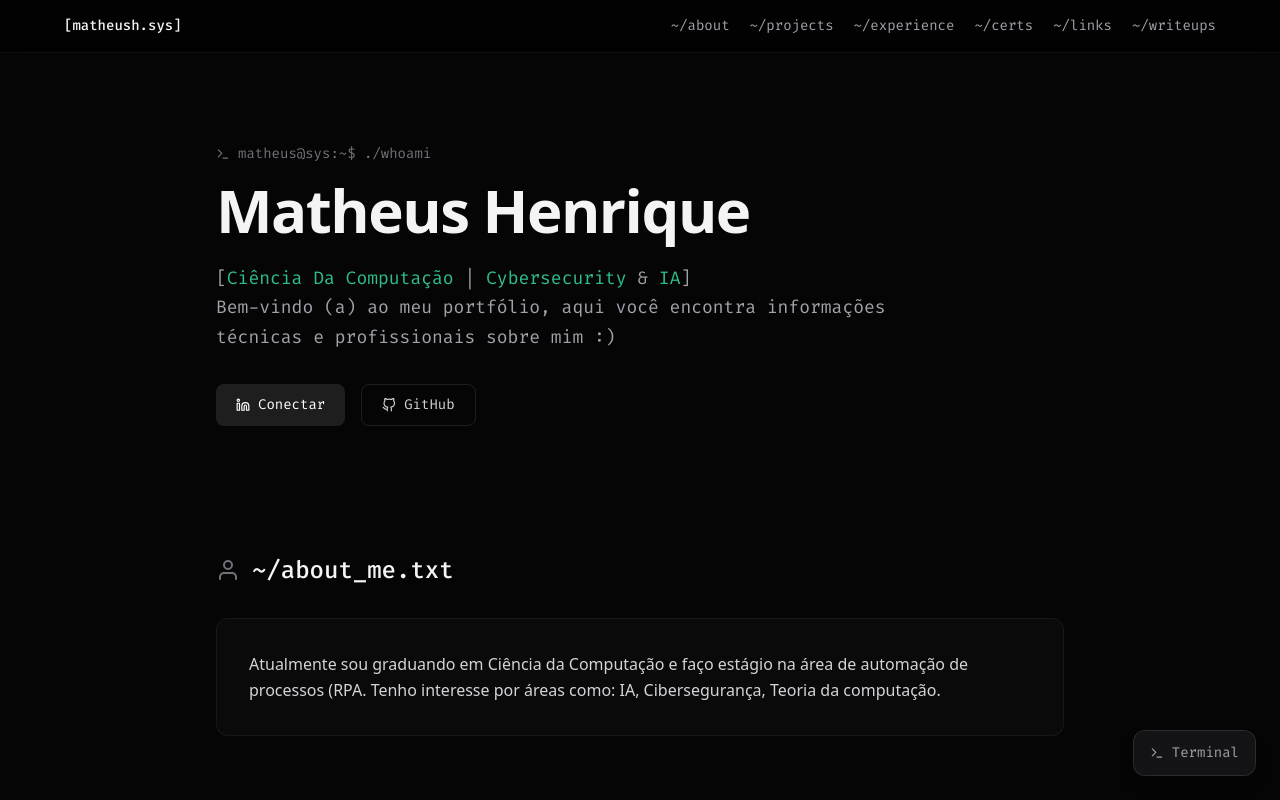
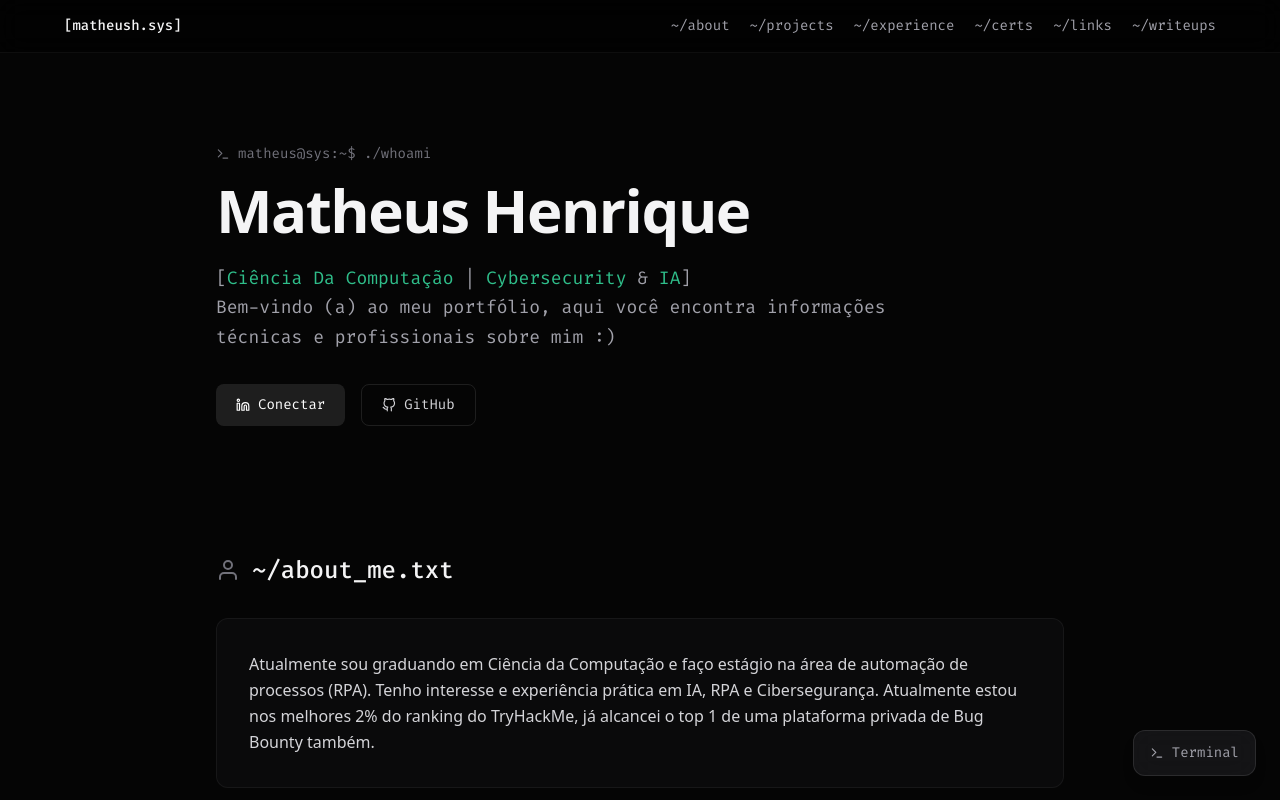
Before and after one commit to Makonmm/portfolio, a React (Vite) app: page / in a window 1280 px wide. Shown: the top 800 px of the page. Built offline with nearby package versions, Linux system fonts and the light colour scheme.

Commit message:
Update personal introduction in App.jsx

```diff
--- a/src/App.jsx
+++ b/src/App.jsx
@@ -294,7 +294,7 @@ const HomePage = () => {
                     className="bg-zinc-900/30 border border-white/5 rounded-xl p-8 text-zinc-300 leading-relaxed space-y-4"
                 >
                     <p>
-                        Atualmente sou graduando em Ciência da Computação e faço estágio na área de automação de processos (RPA. Tenho interesse por áreas como: IA, Cibersegurança, Teoria da computação.
+                        Atualmente sou graduando em Ciência da Computação e faço estágio na área de automação de processos (RPA). Tenho interesse e experiência prática em IA, RPA e Cibersegurança. Atualmente estou nos melhores 2% do ranking do TryHackMe, já alcancei o top 1 de uma plataforma privada de Bug Bounty também.
                     </p>
 
                 </motion.div>
```
